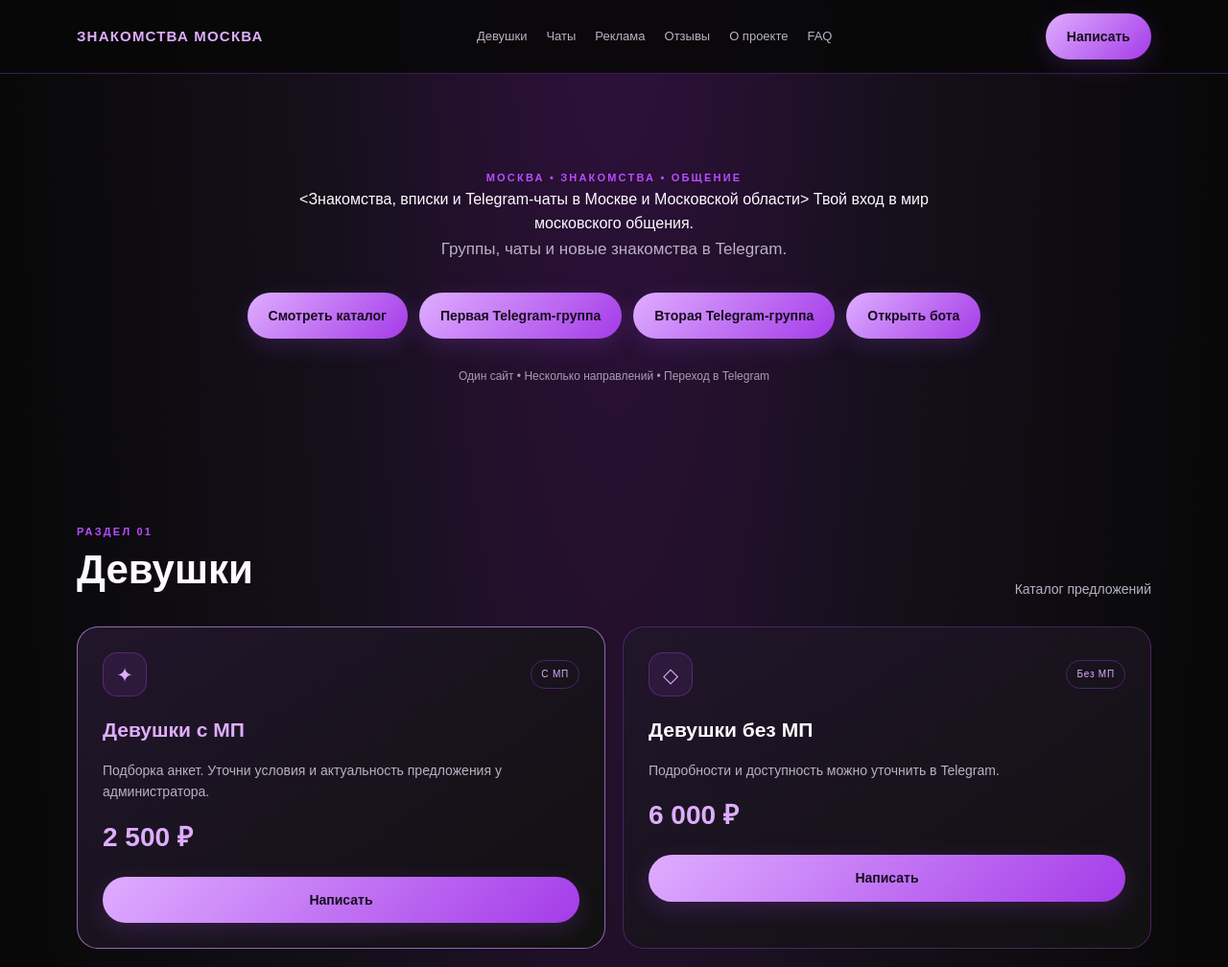
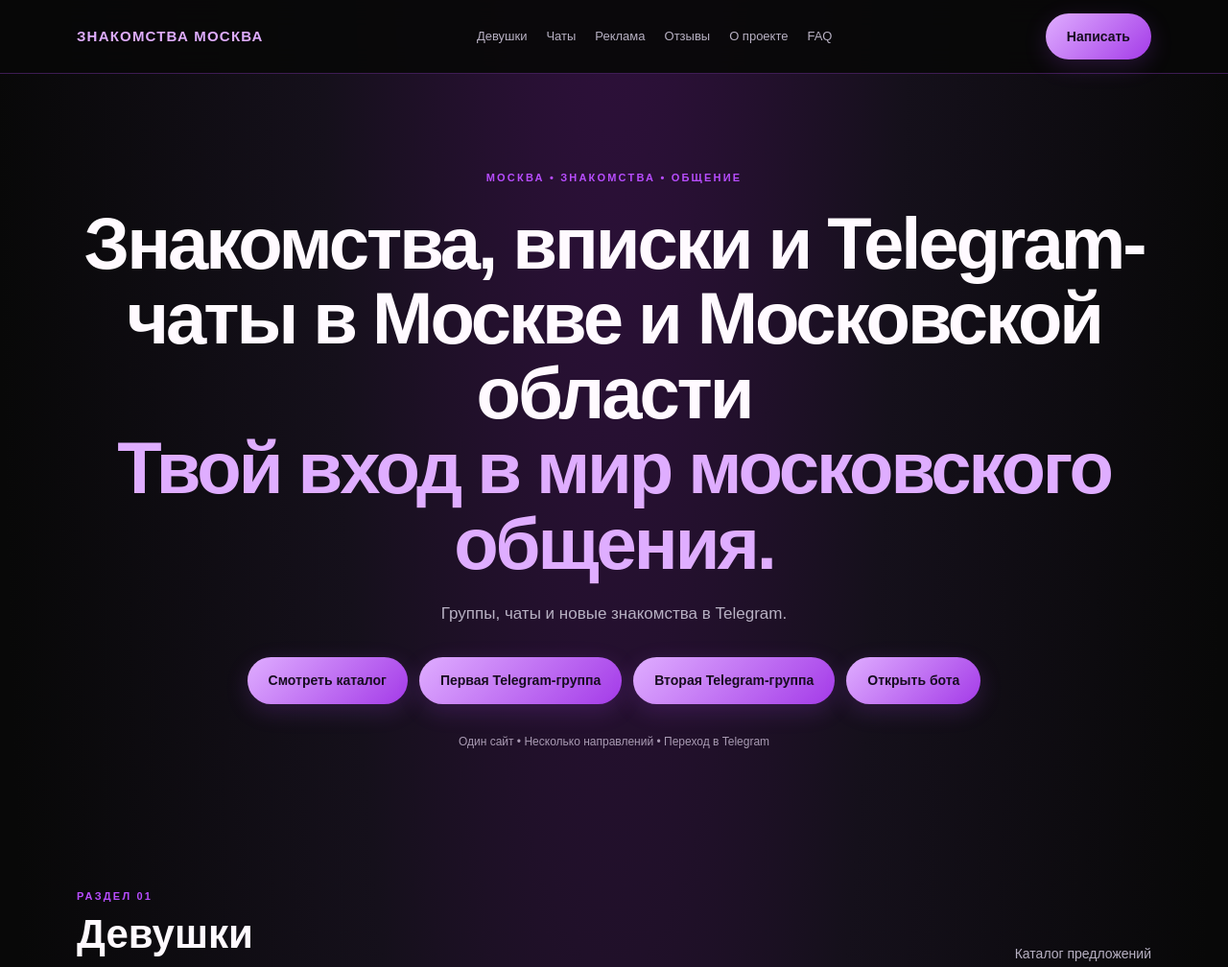
Before and after one commit to znakomstva-online01/znakomstva-moskva, a plain HTML site: page index.html in a window 1280 px wide. Shown: the top 1008 px of the page at 96% size. Drawn offline with Linux system fonts and the light colour scheme.

Commit message:
Update index.html

```diff
--- a/index.html
+++ b/index.html
@@ -341,11 +341,11 @@ footer{
 <div class="wrap hero">
   <div class="eyebrow">Москва • знакомства • общение</div>
 
-  <Знакомства, вписки и Telegram-чаты в Москве и Московской области>
-    Твой вход в мир<br>
-    <span>московского общения.</span>
-  </h1>
-
+<h1>
+  Знакомства, вписки и Telegram-чаты в Москве и Московской области
+  <br>
+  <span>Твой вход в мир московского общения.</span>
+</h1>
   <p class="lead">
     Группы, чаты и новые знакомства в Telegram.
   </p>
```
